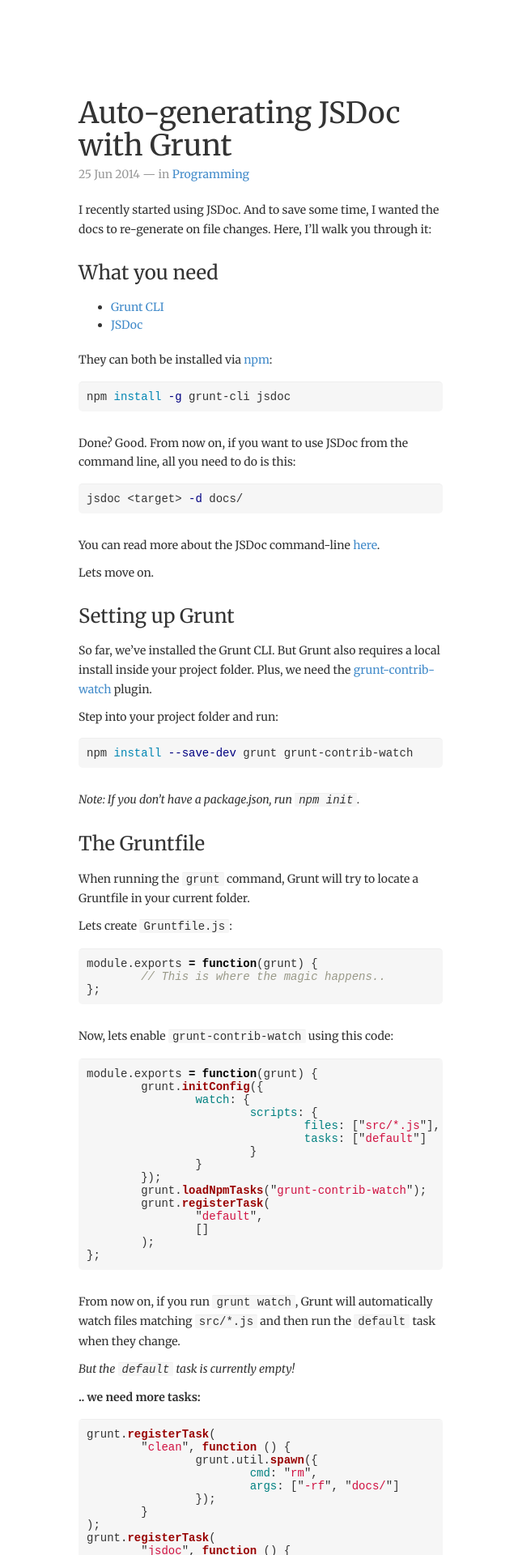
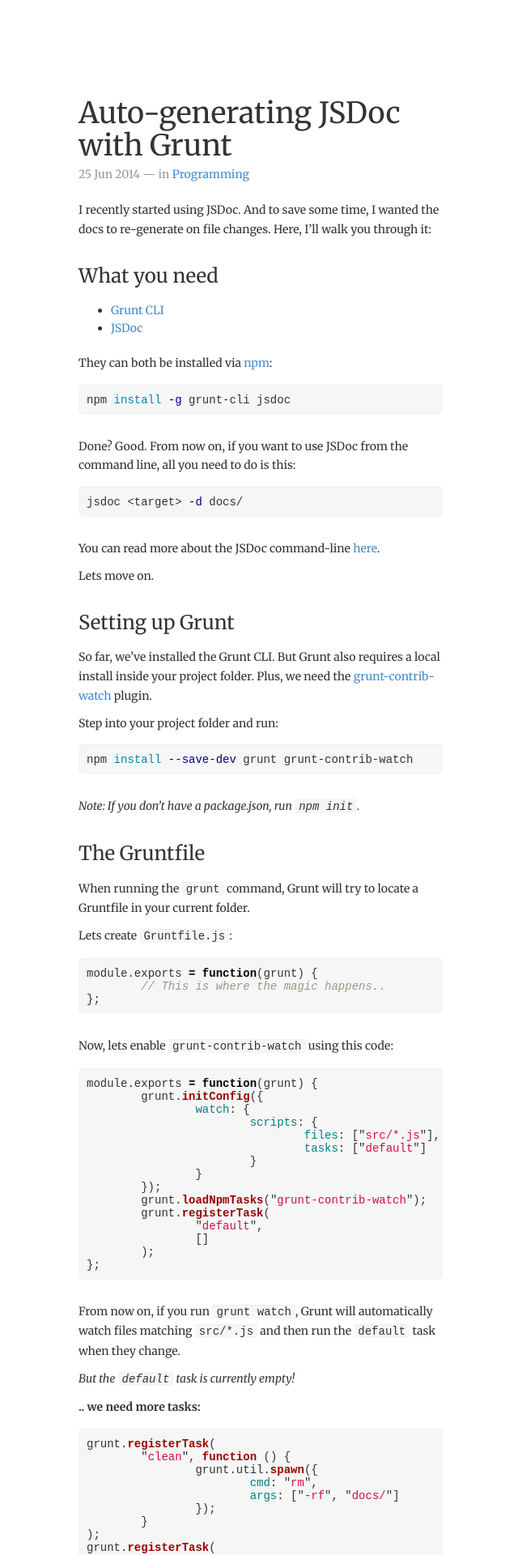
Before and after one commit to erming/erming.github.io, a Jekyll site: the page built from _posts/2014-06-25-auto-generating-jsdocs-with-grunt.md, in a window 1280 px wide. Shown: the top 1920 px of the page at 81% size, without its empty margins (318-958 px from the left). Built offline with Jekyll 4.4.1, drawn with Linux system fonts in a browser that asks for light colours; Markdown is read by kramdown in place of the engine named in the settings; comment, search, counter and statistics services are not loaded.

Commit message:
Minor update

```diff
--- a/css/style.css
+++ b/css/style.css
@@ -13,7 +13,7 @@
 	text-decoration: none;
 }
 h3 {
-	margin: 28px 0 18px;
+	margin: 32px 0 18px;
 }
 p {
 	line-height: 1.7;
```
Also changed, not shown: _posts/2014-06-25-auto-generating-jsdocs-with-grunt.md (+2 -0 lines).
